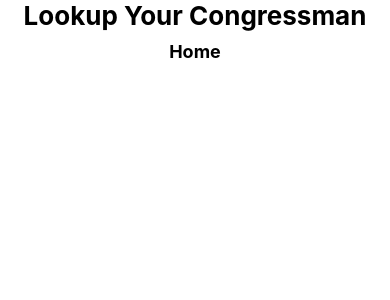
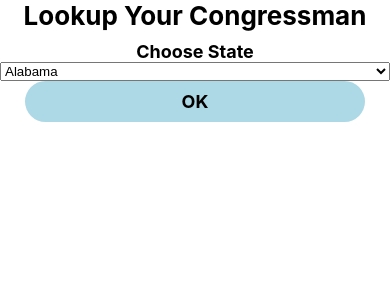
Before and after one commit to jmcpartland/GovContactInfo, a React Native app: screen / in a window 390 px wide. Shown: the top 300 px of the page. Built offline with nearby package versions, Linux system fonts and the light colour scheme; no server answers.

Commit message:
create dropdown select list

```diff
--- a/App.js
+++ b/App.js
@@ -1,24 +1,25 @@
 import React, { useState, useEffect } from 'react';
-import { StyleSheet, Text, View, FlatList } from 'react-native';
+import { StyleSheet, Text, View, FlatList, TouchableOpacity } from 'react-native';
 import { SafeAreaProvider, SafeAreaView } from 'react-native-safe-area-context';
 import {NavigationContainer} from '@react-navigation/native';
 import Member from './src/Member';
 import Home from './src/Home';
+import { usStates, usStatesShort } from './src/utils';
 
 export default function App() {
   const [allSenators, setAllSenators] = useState({})
 
-  useEffect(() => {
-    fetch('https://api.propublica.org/congress/v1/118/senate/members.json', {
-      headers: {
-        'X-API-Key': 'tNm5YIP9zO7SCYymYDfjB73IRmhUzMmC8beETVXI'
-      }
-    })
-    .then(response => response.json())
-    .then(data => {
-      setAllSenators(data.results[0].members)
-    })
-  }, [])
+  // useEffect(() => {
+  //   fetch('https://api.propublica.org/congress/v1/118/senate/members.json', {
+  //     headers: {
+  //       'X-API-Key': 'tNm5YIP9zO7SCYymYDfjB73IRmhUzMmC8beETVXI'
+  //     }
+  //   })
+  //   .then(response => response.json())
+  //   .then(data => {
+  //     setAllSenators(data.results[0].members)
+  //   })
+  // }, [])
 
   return (
     <NavigationContainer>
@@ -49,6 +50,13 @@ const styles = StyleSheet.create({
     textAlign: 'center',
     textAlignVertical: 'top',
   },
+  states: {
+    fontSize: 13,
+    // fontWeight: 'bold',
+    margin: 8,
+    textAlign: 'center',
+    textAlignVertical: 'top',
+  },
   image: {
     flex: 1,
     resizeMode: 'cover',
--- a/package.json
+++ b/package.json
@@ -9,18 +9,16 @@
     "web": "expo start --web"
   },
   "dependencies": {
-    "@eva-design/eva": "^2.2.0",
+    "@react-native-picker/picker": "^2.4.10",
     "@react-navigation/native": "^6.1.6",
     "@react-navigation/native-stack": "^6.9.12",
-    "@ui-kitten/components": "^5.3.1",
     "eslint": "^8.42.0",
     "expo": "~48.0.18",
     "expo-status-bar": "~1.4.4",
     "react": "18.2.0",
     "react-native": "0.71.8",
     "react-native-safe-area-context": "4.5.0",
-    "react-native-screens": "~3.20.0",
-    "react-native-svg": "^13.9.0"
+    "react-native-screens": "~3.20.0"
   },
   "devDependencies": {
     "@babel/core": "^7.20.0"
--- a/src/Home.js
+++ b/src/Home.js
@@ -1,10 +1,40 @@
-import { StyleSheet, Text, View } from 'react-native'
-import React from 'react'
+import React, { useState } from 'react';
+import { StyleSheet, Text, View, TouchableOpacity, Button } from 'react-native';
+import { Picker } from '@react-native-picker/picker';
+import { usStates, usStatesShort } from './utils';
+
 
 const Home = () => {
+  const [selectedState, setSelectedState] = useState();
+
+  const usStatesList = usStates.map((s) => {
+    return (
+        <Picker.Item key={s} label={s} value={s} />
+    );
+  });
+
+  const selectState = () => {
+    return (
+      <Text>{selectedState}</Text>
+    )
+  };
+
   return (
     <View>
-      <Text style={styles.title}>Home</Text>
+      <Text style={styles.title}>Choose State</Text>
+      <Picker
+        selectedValue={selectedState}
+        prompt="Pick one, just one"
+        onValueChange={(itemValue, itemIndex) =>
+          setSelectedState(itemValue)
+      }>
+        {usStatesList}
+      </Picker>
+
+      <TouchableOpacity style={styles.button}>
+        <Text style={styles.buttonText}>OK</Text>
+      </TouchableOpacity>
+
     </View>
   )
 }
@@ -15,7 +45,21 @@ const styles = StyleSheet.create({
   title: {
     fontSize: 18,
     fontWeight: 'bold',
-    marginBottom: 10,
+    textAlign: 'center',
+    textAlignVertical: 'top',
+  },
+  button: {
+    padding: 5,
+    marginHorizontal: 25,
+    borderColor: 'black',
+    borderRadius: 30,
+    backgroundColor: 'lightblue',
+  },
+  buttonText: {
+    fontSize: 18,
+    fontWeight: 'bold',
+    padding: 5,
+    marginHorizontal: 25,
     textAlign: 'center',
     textAlignVertical: 'top',
   },
--- /dev/null
+++ b/src/utils.js
@@ -0,0 +1,108 @@
+export const usStates =
+  [
+    "Alabama",
+    "Alaska",
+    "Arizona",
+    "Arkansas",
+    "California",
+    "Colorado",
+    "Connecticut",
+    "Delaware",
+    "District of Columbia",
+    "Florida",
+    "Georgia",
+    "Hawaii",
+    "Idaho",
+    "Illinois",
+    "Indiana",
+    "Iowa",
+    "Kansas",
+    "Kentucky",
+    "Louisiana",
+    "Maine",
+    "Maryland",
+    "Massachusetts",
+    "Michigan",
+    "Minnesota",
+    "Mississippi",
+    "Missouri",
+    "Montana",
+    "Nebraska",
+    "Nevada",
+    "New Hampshire",
+    "New Jersey",
+    "New Mexico",
+    "New York",
+    "North Carolina",
+    "North Dakota",
+    "Ohio",
+    "Oklahoma",
+    "Oregon",
+    "Pennsylvania",
+    "Rhode Island",
+    "South Carolina",
+    "South Dakota",
+    "Tennessee",
+    "Texas",
+    "Utah",
+    "Vermont",
+    "Virginia",
+    "Washington",
+    "West Virginia",
+    "Wisconsin",
+    "Wyoming",
+  ];
+
+  export const usStatesShort = [
+    "AL",
+    "KY",
+    "OH",
+    "AK",
+    "LA",
+    "OK",
+    "AZ",
+    "ME",
+    "OR",
+    "AR",
+    "MD",
+    "PA",
+    "MA",
+    "CA",
+    "MI",
+    "RI",
+    "CO",
+    "MN",
+    "SC",
+    "CT",
+    "MS",
+    "SD",
+    "DE",
+    "MO",
+    "TN",
+    "DC",
+    "MT",
+    "TX",
+    "FL",
+    "NE",
+    "GA",
+    "NV",
+    "UT",
+    "NH",
+    "VT",
+    "HI",
+    "NJ",
+    "VA",
+    "ID",
+    "NM",
+    "IL",
+    "NY",
+    "WA",
+    "IN",
+    "NC",
+    "WV",
+    "IA",
+    "ND",
+    "WI",
+    "KS",
+    "WY",
+  ].sort();
```
Also changed, not shown: src/usStates.js (added, +53 -0 lines), 2 other files (tests, documents, lock files or other folders).
